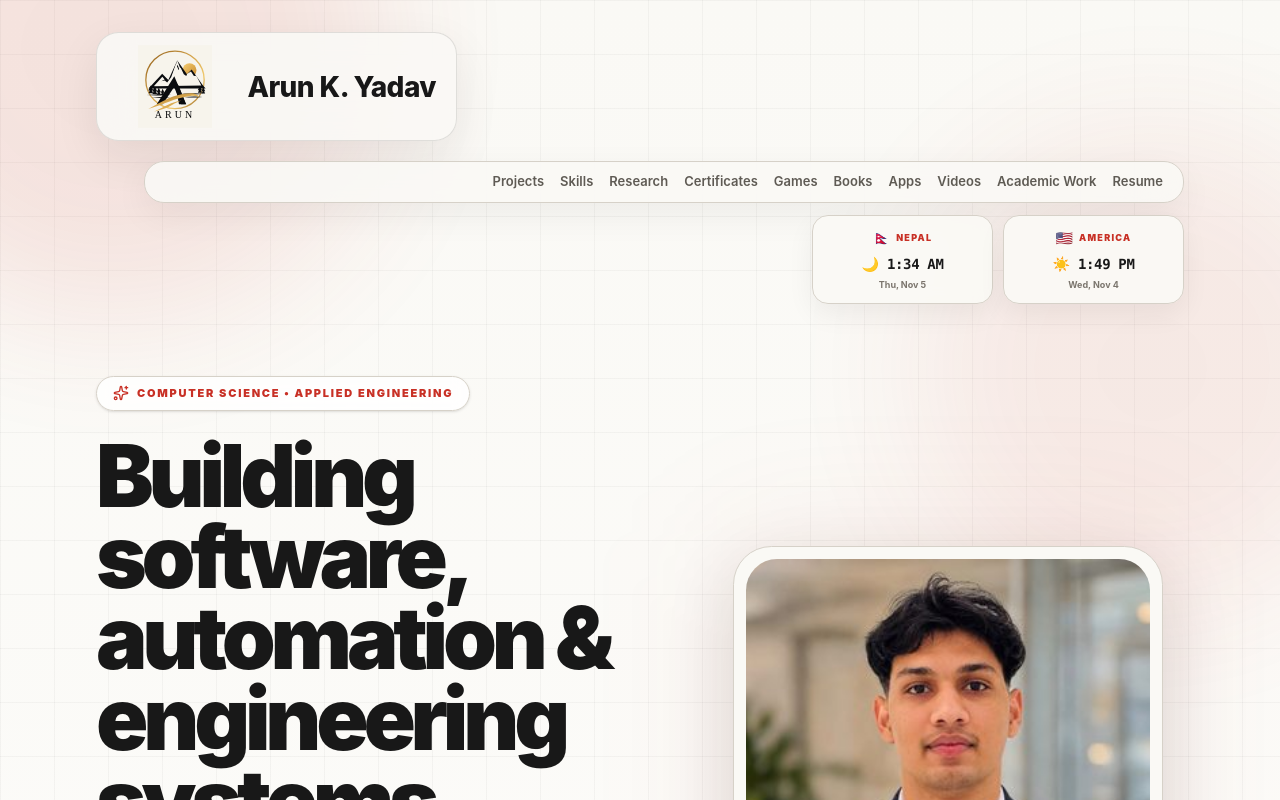
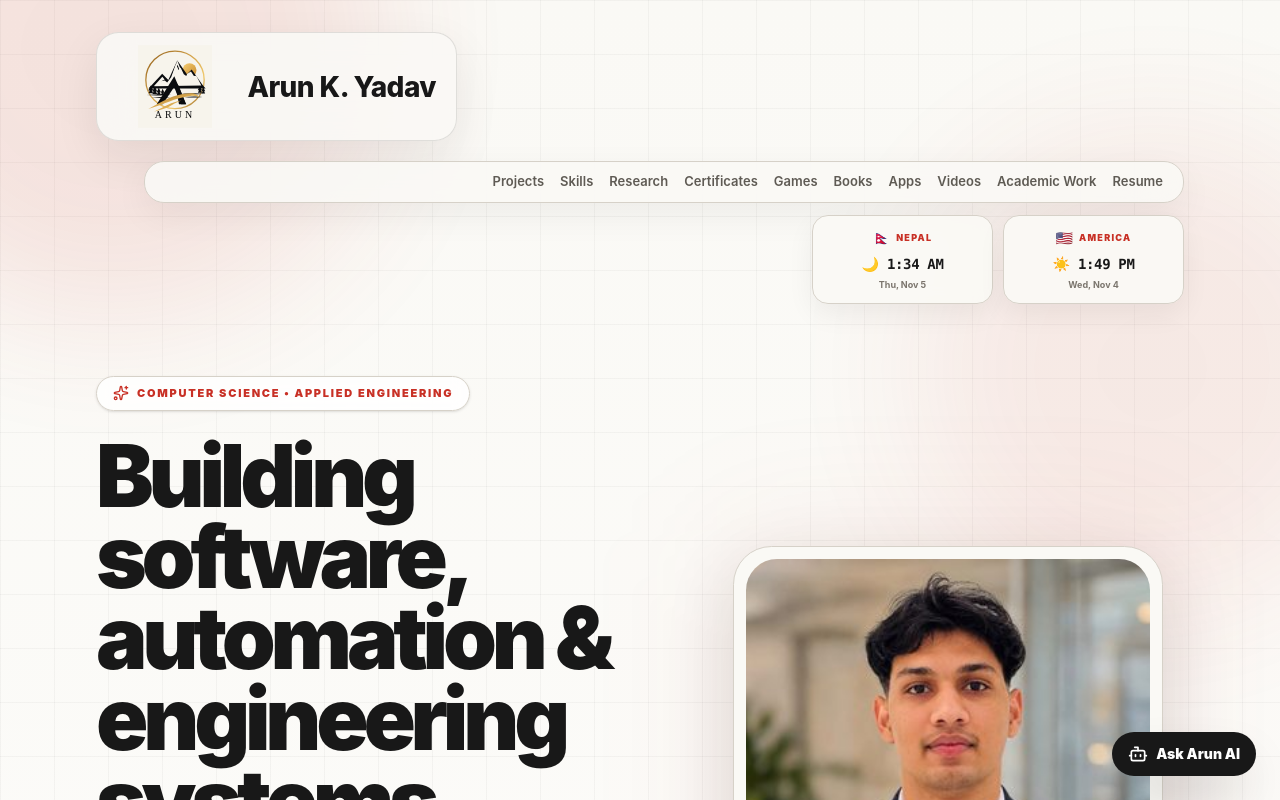
Before and after one commit to arunyadav-214/learning-website, a Next.js app: page / in a window 1280 px wide. Shown: the top 800 px of the page. Built offline with nearby package versions, Linux system fonts and the light colour scheme.

Commit message:
Show Arun AI across portfolio

```diff
--- a/app/layout.tsx
+++ b/app/layout.tsx
@@ -2,6 +2,7 @@ import type { Metadata } from "next";
 import "./globals.css";
 import "./premium-theme.css";
 import ReturnHome from "./ReturnHome";
+import ArunBot from "./ArunBot";
 
 export const metadata: Metadata = {
   title: "Arun Learning Hub | Learn. Build. Grow.",
@@ -23,6 +24,7 @@ export default function RootLayout({
       <body>
         {children}
         <ReturnHome />
+        <ArunBot />
       </body>
     </html>
   );
```
